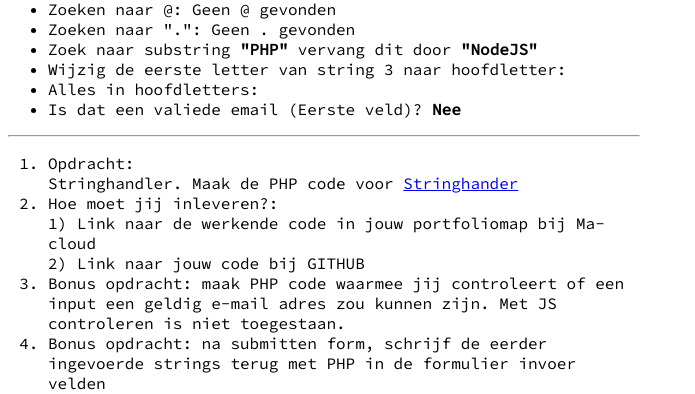
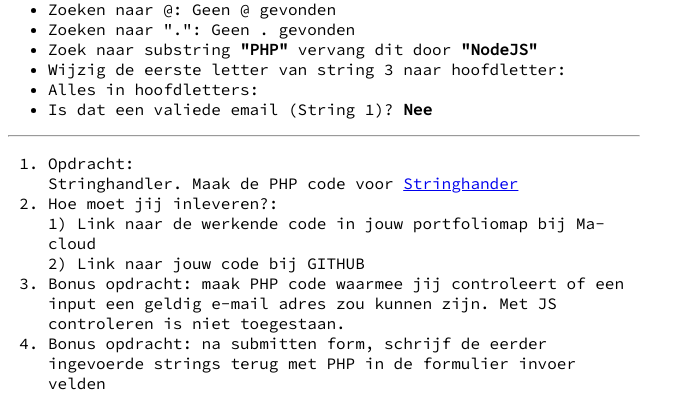
Before and after one commit to qbuss/Scripting_PHP_Stringhandler, a PHP site: page / in a window 1280 px wide. Shown: the part 412-806 px from the top of the page, without its empty margins (0-695 px from the left). Run offline with PHP 8.4, Linux system fonts and the light colour scheme.

Commit message:
Fix wrong understanding of a problem

```diff
--- a/index.php
+++ b/index.php
@@ -55,9 +55,9 @@
                     } else{
                         echo "Geen . gevonden";} ?> </li>
                 <li>Zoek naar substring <strong>"PHP"</strong> vervang dit door <strong>"NodeJS"</strong> <?php echo str_replace("PHP","NodeJS",$string3); ?>  </li>
-                <li>Wijzig de eerste letter van string 3 naar hoofdletter: <?php echo strtoupper(substr($string3, 0, 3)) . substr($string3, 3); ?> </li>
+                <li>Wijzig de eerste letter van string 3 naar hoofdletter: <?php echo ucfirst($string3)?> </li>
                 <li>Alles in hoofdletters: <?php echo strtoupper($string3); ?>  </li>
-                <li>Is dat een valiede email (Eerste veld)?
+                <li>Is dat een valiede email (String 1)?
                     <?php
                     if (filter_var($input1, FILTER_VALIDATE_EMAIL)){
                         echo("<b>Ja</b>");}
```
